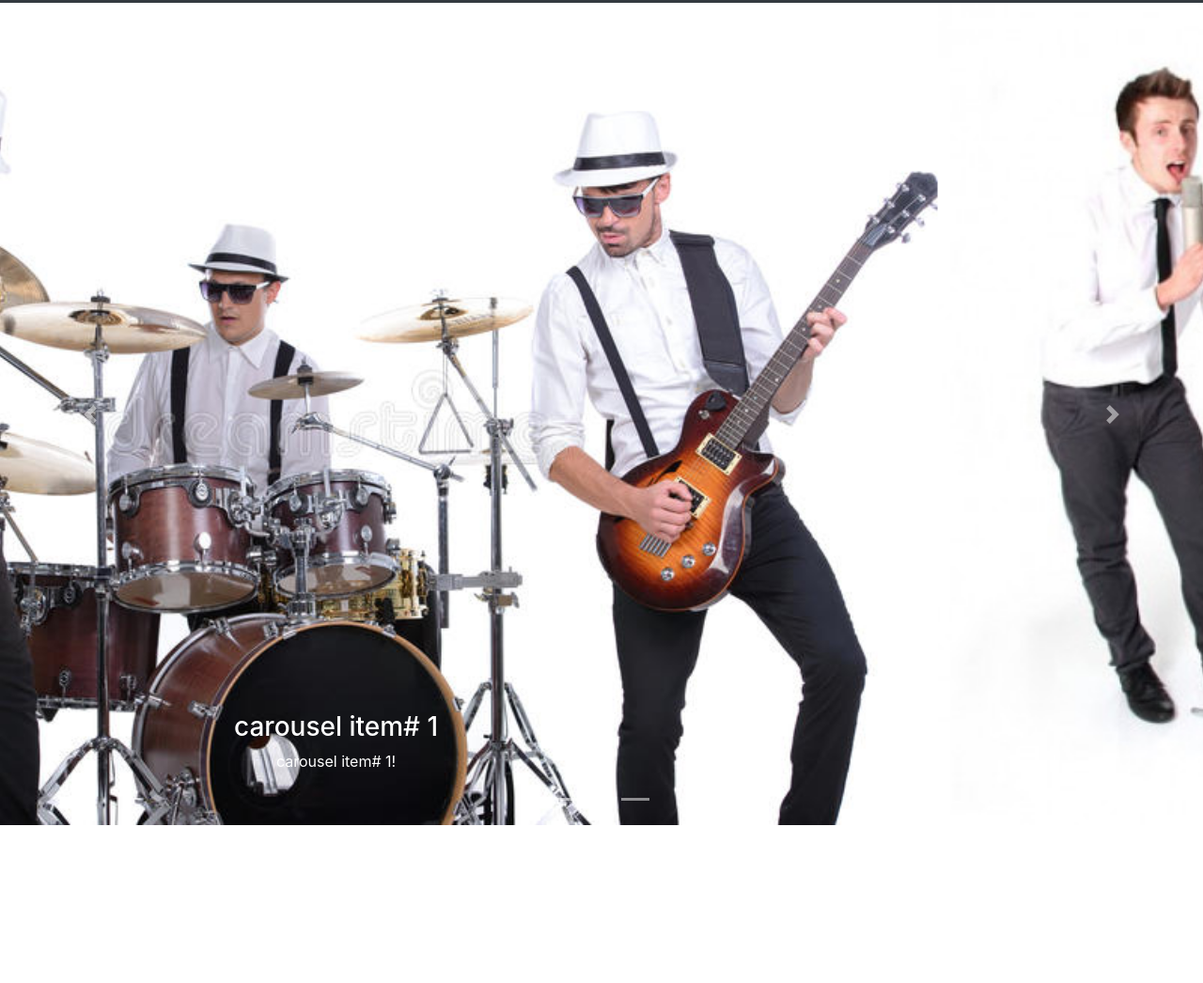
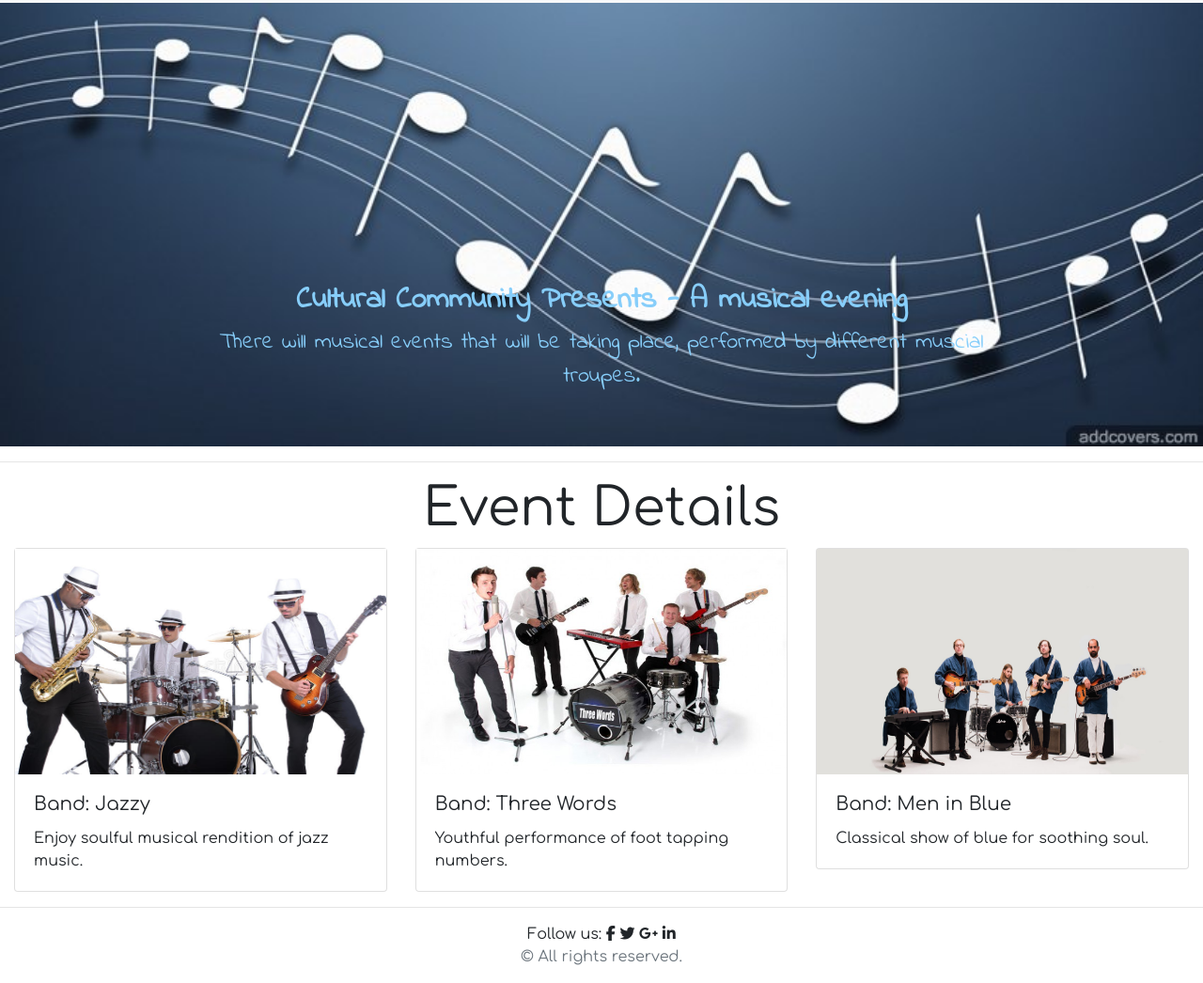
Before and after one commit to priyojitr/Assignment-1-ResponsiveWebDesign, a plain HTML site: page index.html in a window 1280 px wide. Shown: the part 103-1149 px from the top of the page at 94% size. Before the commit the page ends 981 px from the top, so only its background shows below. Drawn offline with nearby package versions, Linux system fonts and the light colour scheme.

Commit message:
updated code & dependent files

```diff
--- a/css/custom.css
+++ b/css/custom.css
@@ -3,9 +3,33 @@
 }
 .carousel-inner img{
     width: 100vw;
-    height: 100vh;
 }
-.carousel-item img{
-    max-width: 100vw;
-    height: auto;
+.carousel-caption{
+    font-family: 'Indie Flower',cursive;
+    font-size: 1.5em;
+    color: lightskyblue !important;
 }
+.carousel-caption h2{
+    font-weight: bolder;
+}
+.carousel-indicators li{
+    visibility: hidden;
+}
+.card img{
+    height: 30vh !important;
+}
+.fa-facebook:hover{
+    color: #3b5998;
+}
+.fa-twitter:hover{
+    color: #1da1f2
+}
+.fa-google-plus:hover{
+    color: #dd4b39;
+}
+.fa-linkedin:hover{
+    color: #0077b5;
+}
+.page-font{
+    font-family: 'Comfortaa',cursive;
+}
--- a/index.html
+++ b/index.html
@@ -1,25 +1,38 @@
 <!DOCTYPE html>
 <html lang="en">
 <head>
-    <title>Bootstrap Example</title>
+    <title>Cultural Community Center</title>
+    <!-- meta tag section -->
     <meta charset="utf-8">
     <meta name="viewport" content="width=device-width, initial-scale=1">
+    <meta name="author" value="Priyojit Roy">
+    <meta name="description" value="The website promoting acultural program where musical troupe will be performing,
+         organized by Community Center">
+    <!-- stylesheets -->
     <link rel="stylesheet" href="css/custom.css">
     <link rel="stylesheet" href="https://maxcdn.bootstrapcdn.com/bootstrap/4.1.3/css/bootstrap.min.css">
     <link rel="shortcut icon" href="favicon.ico" type="image/x-icon" />
+    <link rel="stylesheet" href="https://maxcdn.bootstrapcdn.com/font-awesome/latest/css/font-awesome.min.css">
+    <link rel="stylesheet" href="https://fonts.googleapis.com/css?family=Indie+Flower">
+    <link rel="stylesheet" href="https://fonts.googleapis.com/css?family=Comfortaa">
+    <!-- bootstrap dependent scripts -->
     <script src="https://ajax.googleapis.com/ajax/libs/jquery/3.3.1/jquery.min.js"></script>
     <script src="https://cdnjs.cloudflare.com/ajax/libs/popper.js/1.14.3/umd/popper.min.js"></script>
     <script src="https://maxcdn.bootstrapcdn.com/bootstrap/4.1.3/js/bootstrap.min.js"></script>
 </head>
 <body>
+    <!-- page header section - displays site logo & menu section -->
     <header>
-        <nav class="navbar navbar-expand-md bg-dark navbar-dark">
+        <nav class="navbar navbar-expand-md bg-light navbar-light page-font">
+            <!-- website branding logo -->
             <a class="navbar-brand" href="#">
                 <img class="brand-logo" src="images/PR.png" alt="Logo">
             </a>
+            <!-- website menu toggle icon for responsive layout -->
             <button class="navbar-toggler" type="button" data-toggle="collapse" data-target="#collapsibleNavbar">
                 <span class="navbar-toggler-icon"></span>
             </button>
+            <!-- menu items -->
             <div class="collapse navbar-collapse" id="collapsibleNavbar">
                 <ul class="navbar-nav navbar-right">
                     <li class="nav-item">
@@ -35,62 +48,85 @@
             </div>
         </nav>
     </header>
-    <!-- carousel section begins -->
+    <!-- end of header & navigation section -->
+    <!-- main page section - displays event banner and details -->
     <main>
-        <div id="carousel-container" class="carousel slide" data-ride="carousel">
+        <!-- carousel section - banner of the event -->
+        <section id="carousel-container" class="carousel slide" data-ride="carousel">
             <ul class="carousel-indicators">
                 <li data-target="#carousel-container" data-slide-to="0" class="active"></li>
-                <li data-target="#carousel-container" data-slide-to="1"></li>
-                <li data-target="#carousel-container" data-slide-to="2"></li>
             </ul>
             <div class="carousel-inner">
-                <!-- carousel item# 1 -->
                 <div class="carousel-item active">
-                    <img src="images/carousel-1.jpg" class=".img-fluid" alt="Jazz">
-                    <div class="carousel-caption">
-                        <h3>carousel item# 1</h3>
-                        <p>carousel item# 1!</p>
-                    </div>
-                </div>
-                <!-- carousel item# 2 -->
-                <div class="carousel-item">
-                    <img src="images/carousel-2.jpg" class=".img-fluid" alt="Weddings">
-                    <div class="carousel-caption">
-                        <h3>carousel item# 2</h3>
-                        <p>carousel item# 2!</p>
-                    </div>
-                </div>
-                <!-- carousel item# 3 -->
-                <div class="carousel-item">
-                    <img src="images/carousel-3.jpg" class=".img-fluid" alt="Blues">
-                    <div class="carousel-caption">
-                        <h3>carousel item# 3</h3>
-                        <p>carousel item# 3!</p>
+                    <img src="images/cover.jpg" class="d-block w-100" alt="Musical evening">
+                    <div class="carousel-caption d-block">
+                        <h2 class="h2-responsive">Cultural Community Presents - A musical evening</h2>
+                        <p>There will musical events that will be taking place, performed by different muscial troupes.</p>
                     </div>
                 </div>
             </div>
-            <a class="carousel-control-prev" href="#carousel-container" data-slide="prev">
-                <span class="carousel-control-prev-icon"></span>
-            </a>
-            <a class="carousel-control-next" href="#carousel-container" data-slide="next">
-                <span class="carousel-control-next-icon"></span>
-            </a>
+        </section>
+        <!-- end of carousel/banner section -->
+        <hr>
+        <!-- tabular section - displays event details -->
+        <section class="container-fluid text-center">
+            <h2 class="display-4 page-font">Event Details</h2>
+            <div class="row">
+                <!-- event# 1 -->
+                <div class="col-sm-4">
+                    <div class="card text-left page-font">
+                        <img src="images/carousel-1.jpg" alt="Jazzy">
+                        <div class="card-body">
+                            <h5 class="card-title">Band: Jazzy</h5>
+                            <p class="card-text">
+                                Enjoy soulful musical rendition of jazz music.
+                            </p>
+                        </div>
+                    </div>
+                </div>
+                <!-- event# 2 -->
+                <div class="col-sm-4">
+                    <div class="card text-left page-font">
+                        <img src="images/carousel-2.jpg" alt="Three Words">
+                        <div class="card-body">
+                            <h5 class="card-title">Band: Three Words</h5>
+                            <p class="card-text">
+                                Youthful performance of foot tapping numbers.
+                            </p>
+                        </div>
+                    </div>
+                </div>
+                <!-- event# 3 -->
+                <div class="col-sm-4">
+                    <div class="card text-left page-font">
+                        <img src="images/carousel-3.jpg" alt="Men in Blue">
+                        <div class="card-body">
+                            <h5 class="card-title">Band: Men in Blue</h5>
+                            <p class="card-text">
+                                Classical show of blue for soothing soul.
+                            </p>
+                        </div>
+                    </div>
+                </div>
+            </div>
+        </section>
+    </main>
+    <!-- end of main section -->
+    <hr>
+    <!-- footer section -->
+    <footer class="footer-section page-font">
+        <!-- social media links -->
+        <div class="container-fluid text-center">
+            Follow us:
+            <i class="fa fa-facebook"></i>
+            <i class="fa fa-twitter"></i>
+            <i class="fa fa-google-plus"></i>
+            <i class="fa fa-linkedin"></i>
         </div>
-    </main>
-<!-- <div class="container">
-  <h3>Collapsible Navbar</h3>
-  <p>In this example, the navigation bar is hidden on small screens and replaced by a button in the top right corner (try to re-size this window).</p>
-  <p>Only when the button is clicked, the navigation bar will be displayed.</p>
-  <p>Tip: You can also remove the .navbar-expand-md class to ALWAYS hide navbar links and display the toggler button.</p>
-</div> -->
-
-<!--
-     <footer class="text-muted">
-      <div class="container">
-        add social links here...
-      </div>
+        <!-- copyright section -->
+        <div class="text-center text-muted">
+            <p>&copy; All rights reserved.</p>
+        </div>
     </footer>
- -->
-
 </body>
 </html>
```
Also changed, not shown: images/cover.jpg (added), 1 other file.
